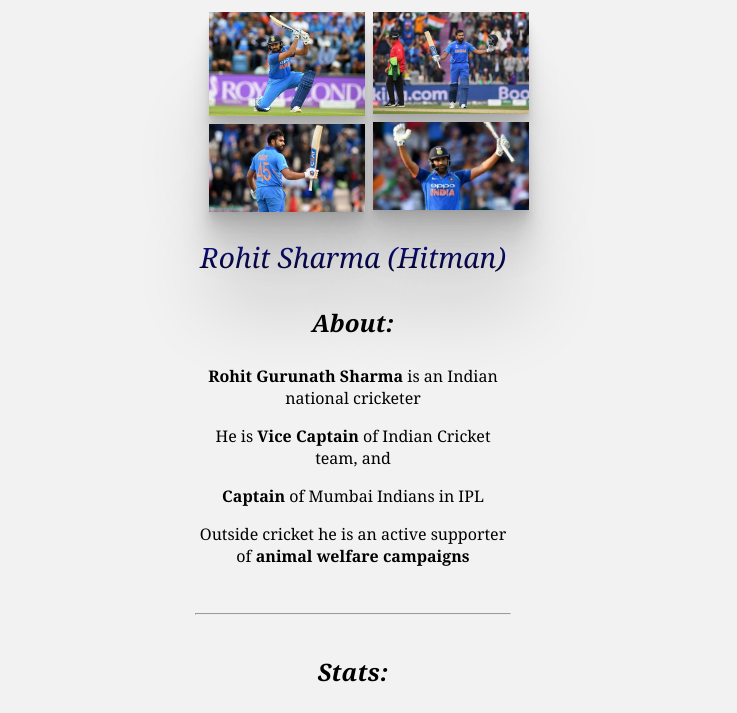
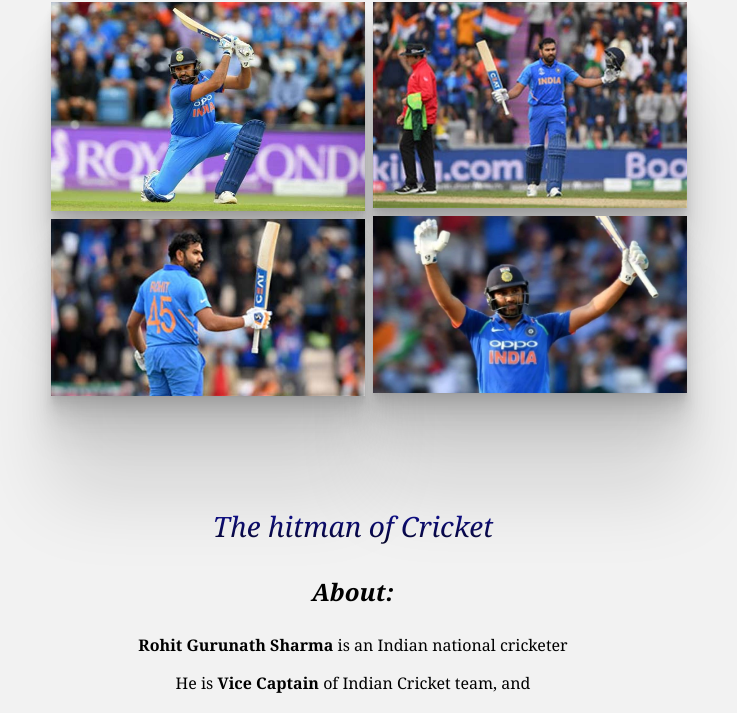
Before and after one commit to shashilsravan/RohitTributePage, a plain HTML site: page index.html in a window 1280 px wide. Shown: the part 85-798 px from the top of the page, without its empty margins (287-1024 px from the left). Drawn offline with Linux system fonts and the light colour scheme.

Commit message:
Update index.html

```diff
--- a/index.html
+++ b/index.html
@@ -1,26 +1,26 @@
 <html>
   <head>
-    <link rel="stylesheet" type="text/css" href="styles.css">
+    <title>Tribute Page</title>
+    <link rel="stylesheet" href="styles.css" type="text/css">
   </head>
   <body>
-    <main id="main" class="center">
-      <h1 id="title" class="center">Rohit Sharma</h1>
-
+    <main id="main">
+      <h1 id="title" class="center"> Rohit Sharma</h1>
       <div id="img-div">
         <div class="row">
           <div class="column"></div>
           <div class="column">
-                <img src="images/rohit1.jpg" alt="Jimi Hendrix Vivid Colors Portrait" id="image">
-                <img src="images/rohit2.jpg" alt="Jimi Hendrix Vivid Colors Portrait" id="image">
+            <img src="images/rohit1.jpg" alt="Rohit Sharma" id="image">
+            <img src="images/rohit2.jpg" alt="Rohit Sharma" id="image">
           </div>
           <div class="column">
-                <img src="images/rohit3.jpg" alt="Jimi Hendrix Cool Jacket" id="image">
-                <img src="images/rohit4.jpg" alt="Jimi Hendrix Vivid Colors Portrait" id="image">
-
+            <img src="images/rohit3.jpg" alt="Rohit Sharma" id="image">
+            <img src="images/rohit4.jpg" alt="Rohit Sharma" id="image">
+            <br><br><br><br>
           </div>
           <div class="column"></div>
         </div>
-            <p id="img-caption" class="center"> <em> Rohit Sharma (Hitman)</em> </p>
+        <p id="img-caption" class="center"><em> The hitman of Cricket</em></p>
       </div>
 
       <div id="tribute-info" class="center">
@@ -33,7 +33,6 @@
         <hr>
         <br>
         <h2 class="center"><em>Stats: </em></h2>
-        <div class="center">
         <table align="center" class="center">
             <tr>
                 <th>Competiton</th>
@@ -72,13 +71,13 @@
                 <td>118</td>
             </tr>
         </table>
-    </div>
+
         <br>
         <br>
         <hr>
         <br>
         <h2 class="center"><em>Records: </em></h2>
-        <div class="center">
+
             <h3>Highest Score in ODIs By any batsmen(264)</h3>
             <h3>First man to hit 5 centuries in a single world cup edition</h3>
             <h3>Highest number of centuries in Worldcup after sachin</h3>
@@ -92,14 +91,11 @@
             <h3>Recieved ICC ODI Player of the year (2019)</h3>
       </div>
       <div class="center">
-        <p>
         <em>Click here to know more about
-                <a href="https://en.wikipedia.org/wiki/Rohit_Sharma" id="tribute_link" target="_blank">
+          <a href="https://en.wikipedia.org/wiki/Rohit_Sharma" target="_blank" id="tribute-link">
               Rohit Sharma.
           </a>
       </em>
-        </p>
-    </div>
       </div>
     </main>
   </body>
```
Lines whose indentation alone changed are shown as unchanged.
